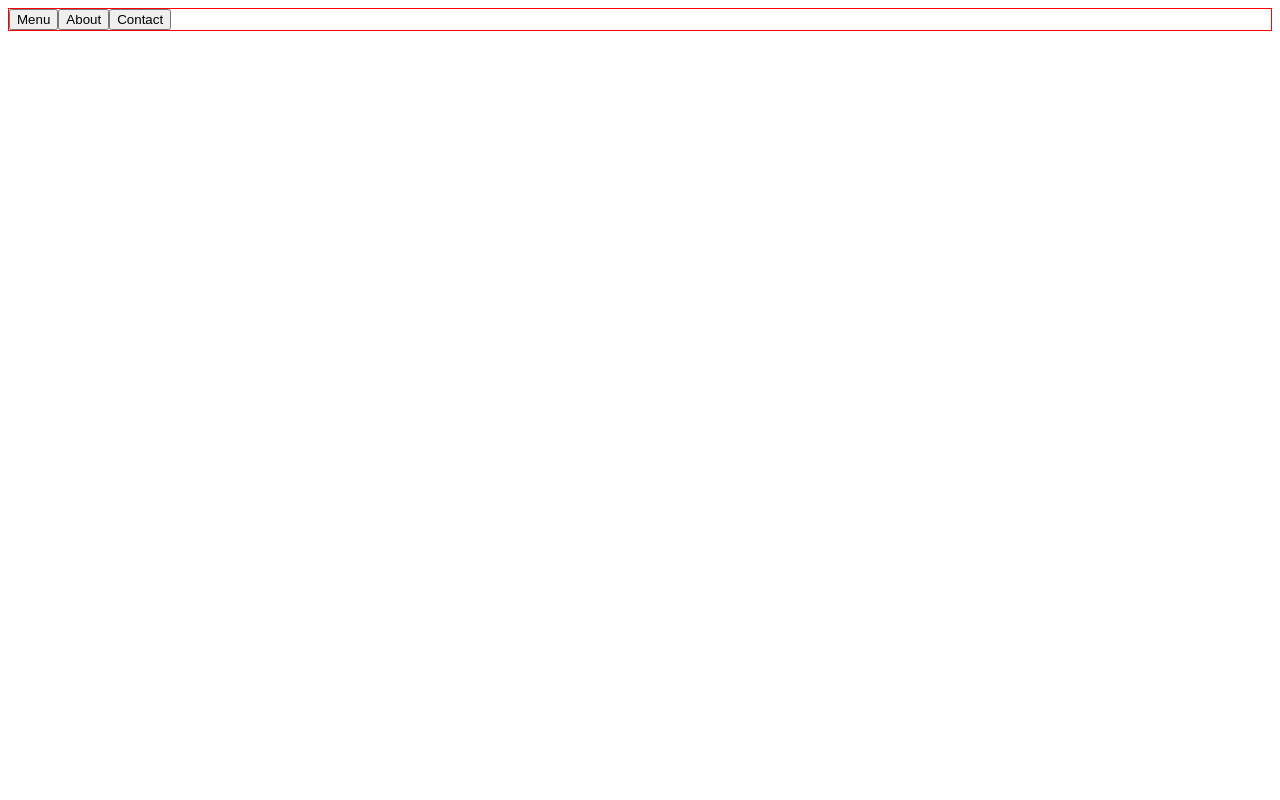
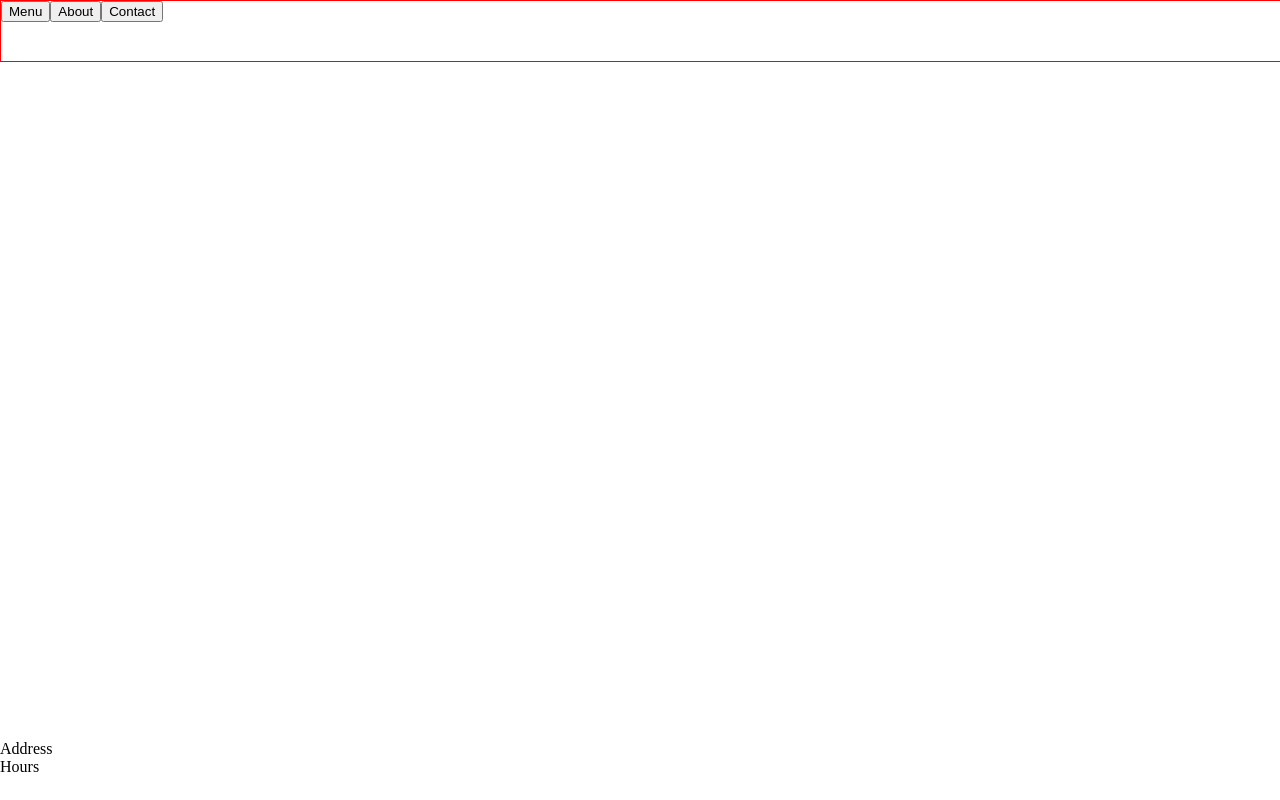
Before and after one commit to dannykim1997/restaurant-page, a website built with webpack: page dist/index.html in a window 1280 px wide. Built offline with nearby package versions, Linux system fonts and the light colour scheme.

Commit message:
Create footer skeleton

```diff
--- a/src/footer.js
+++ b/src/footer.js
@@ -0,0 +1,18 @@
+const content = document.getElementById('content');
+
+export default function createFooter() {
+    const footer = document.createElement('div');
+    footer.classList.add('footer');
+
+    const address = document.createElement('div');
+    address.classList.add('address');
+    address.innerHTML = 'Address'
+
+    const hours = document.createElement('div');
+    hours.classList.add('hours');
+    hours.innerHTML = 'Hours'
+
+    content.appendChild(footer);
+    footer.appendChild(address);
+    footer.appendChild(hours);
+}
--- a/src/index.js
+++ b/src/index.js
@@ -1,4 +1,6 @@
 import createHeader from './header';
+import createFooter from './footer';
 import './style.css';
 
 createHeader();
+createFooter();
--- a/src/style.css
+++ b/src/style.css
@@ -1,3 +1,18 @@
+body {
+    margin: 0;
+}
+
 .header {
     border: solid 1px red;
+    position: fixed;
+    top: 0;
+    width: 100%;
+    height: 60px;
 }
+
+.footer {
+    position: fixed;
+    bottom: 0;
+    width: 100%;
+    height: 60px;
+}
```
Also changed, not shown: dist/bundle.js.
